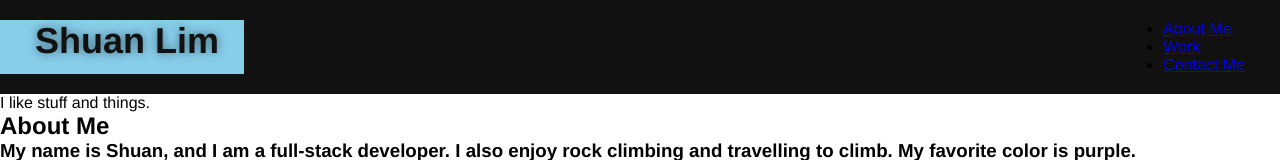
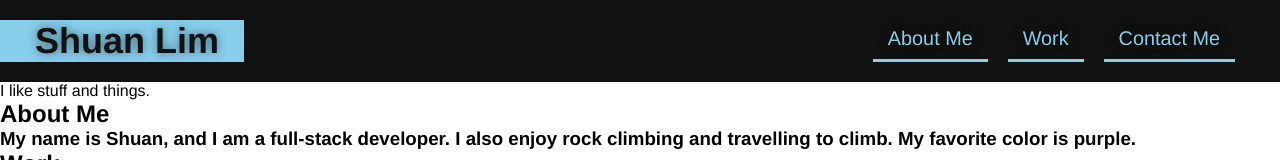
Before and after one commit to ShuanLim/slims-portfolio, a plain HTML site: page index.html in a window 1280 px wide. Shown: the top 160 px of the page. Drawn offline with Linux system fonts and the light colour scheme.

Commit message:
finished header style

```diff
--- a/assets/css/style.css
+++ b/assets/css/style.css
@@ -31,3 +31,38 @@ header h1 {
   color: #111111;
   text-decoration: none;
 }
+
+header a {
+  color: SkyBlue;
+  text-decoration: none;
+}
+
+header nav {
+  margin: 7px 0;
+}
+
+header nav ul {
+  display: flex;
+  flex-wrap: wrap;
+  justify-content: space-between;
+  align-items: center;
+  list-style: none;
+}
+
+header nav ul li a {
+  border-bottom: 3px solid;
+  border-color: SkyBlue;
+  font-weight: lighter;
+  font-size: 1.55vw;
+  text-shadow: 0 0 10px rgba(0, 0, 0, 0.5);
+  margin: 10px;
+  padding: 10px 15px;
+}
+
+header nav ul li a:hover {
+  background: White;
+  border-radius: 15px;
+  color: Black;
+  text-shadow: none;
+}
+/* Header / navbar styles end */
```
